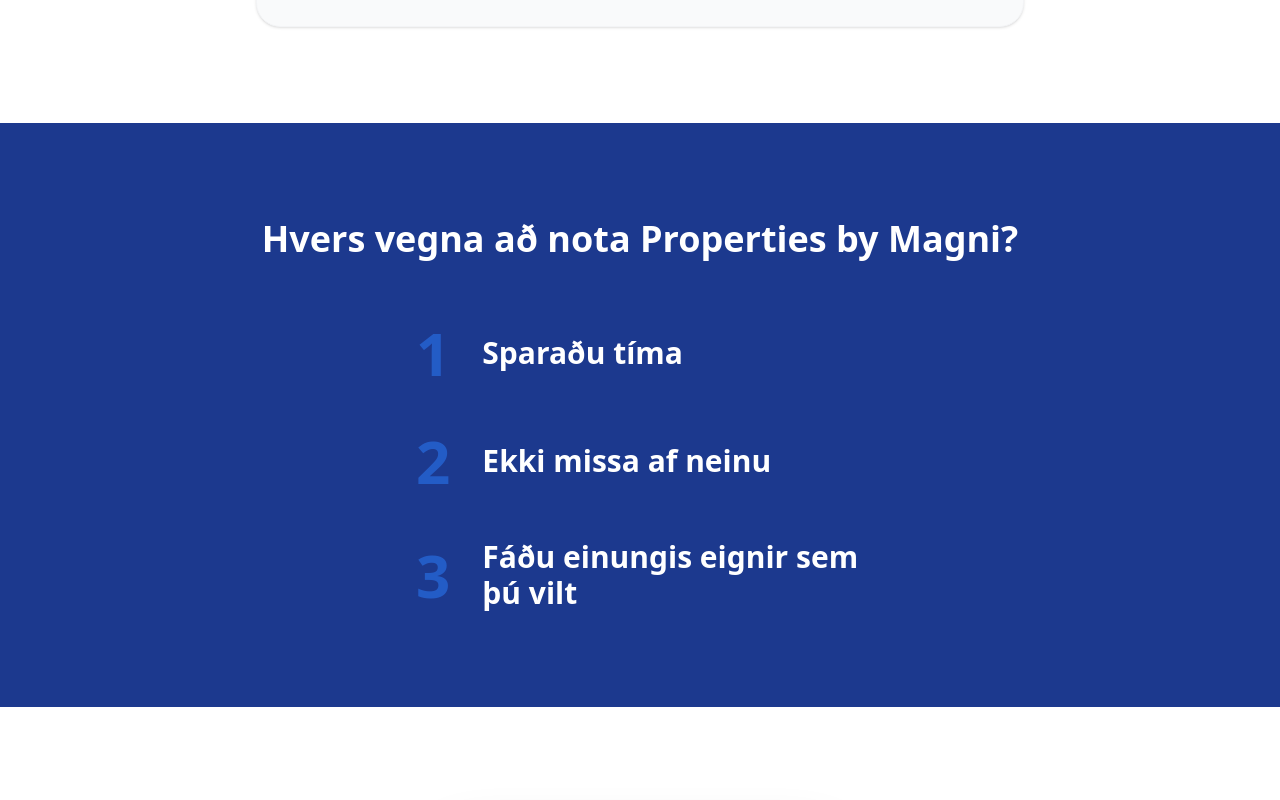
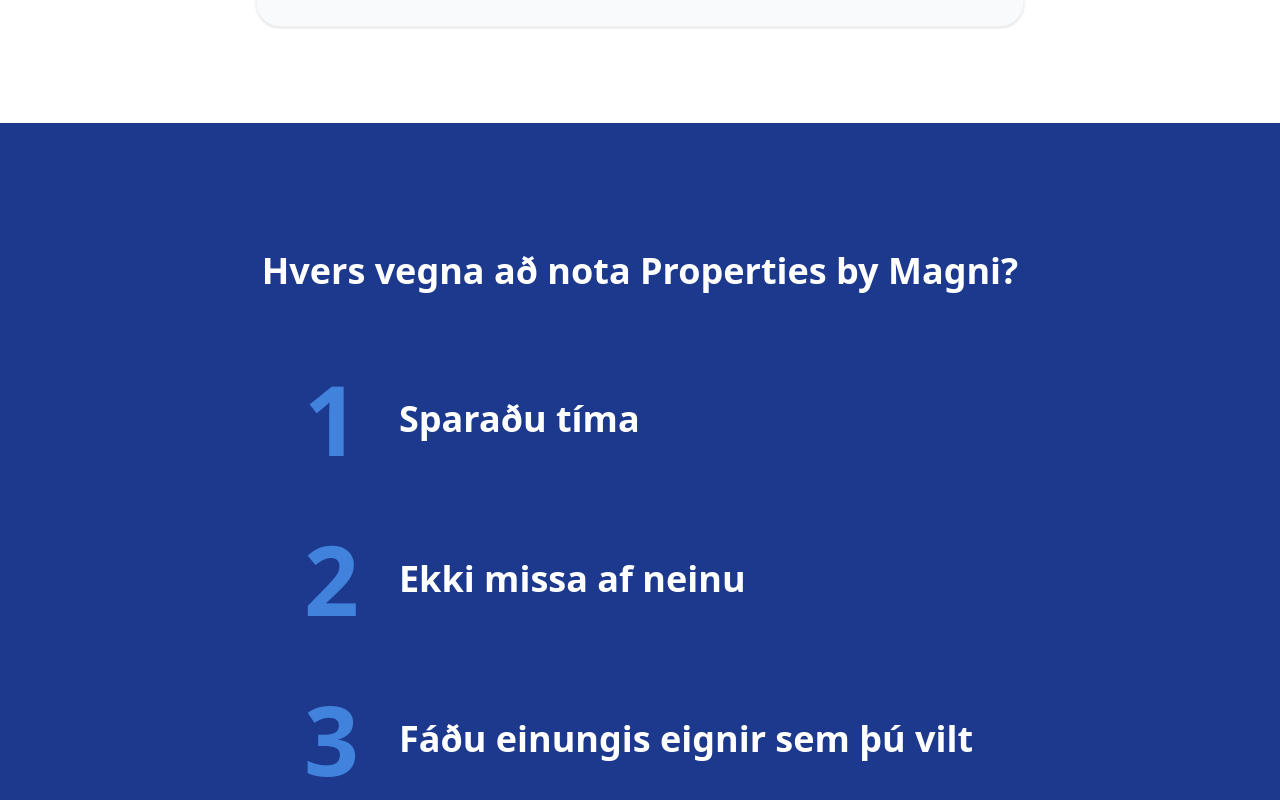
Before and after one commit to magnimar/properties-by-magni, a SvelteKit app in the folder frontend/: page /home in a window 1280 px wide. Shown: the part 4620-5420 px from the top of the page. Built offline with nearby package versions, Linux system fonts and the light colour scheme.

Commit message:
Enhance benefits section: Increase number visibility, size, and improve vertical balance/padding

```diff
--- a/frontend/src/routes/home/+page.svelte
+++ b/frontend/src/routes/home/+page.svelte
@@ -164,17 +164,17 @@
     </section>
 
     <!-- Benefits -->
-    <section class="py-24 bg-blue-900 text-white">
+    <section class="py-32 bg-blue-900 text-white">
         <div class="container mx-auto px-6 text-center">
-            <h2 class="text-3xl lg:text-4xl font-bold mb-16">Hvers vegna að nota Properties by Magni?</h2>
-            <div class="max-w-md mx-auto space-y-12">
+            <h2 class="text-3xl lg:text-4xl font-bold mb-20">Hvers vegna að nota Properties by Magni?</h2>
+            <div class="max-w-2xl mx-auto space-y-16">
                 {#each benefits as benefit, i}
-                    <div class="flex items-center gap-8 group">
-                        <span class="text-6xl font-black text-blue-500 opacity-50 group-hover:opacity-100 transition-opacity">
+                    <div class="flex items-center gap-10 group">
+                        <span class="text-7xl md:text-8xl font-black text-blue-400 opacity-70 group-hover:opacity-100 transition-opacity leading-none">
                             {i + 1}
                         </span>
                         <div class="text-left">
-                            <h3 class="text-3xl font-bold">{benefit.title}</h3>
+                            <h3 class="text-3xl md:text-4xl font-bold">{benefit.title}</h3>
                         </div>
                     </div>
                 {/each}
```
